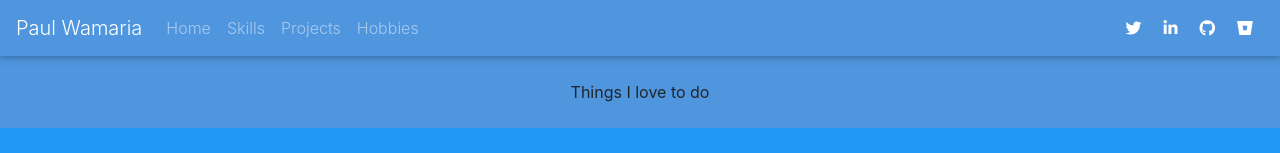
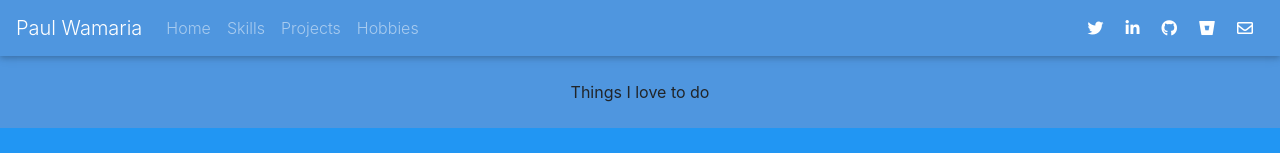
Before and after one commit to Paulwamaria/paulw, a React (Create React App) app: page /hobbies in a window 1280 px wide. Shown: the top 153 px of the page. Built offline with nearby package versions, Linux system fonts and the light colour scheme; a web font is replaced by a local one.

Commit message:
Add Mail link

```diff
--- a/src/components/Navbar.js
+++ b/src/components/Navbar.js
@@ -55,6 +55,14 @@ class Mynav extends React.Component {
                         <i className="fab fa-bitbucket"></i>
                       </a>
                     </li>
+                    <li className="nav-item">
+                      <a
+                        href="mailto:paulwamaria@gmail.com"
+                        className="nav-link waves-effect waves-light"
+                      >
+                        <i class="far fa-envelope"></i>
+                      </a>
+                    </li>
                   </ul>
                 </Navbar.Collapse>
               </Navbar>
```
